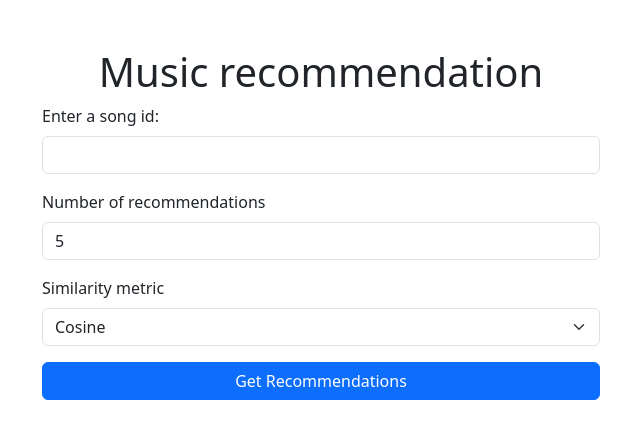
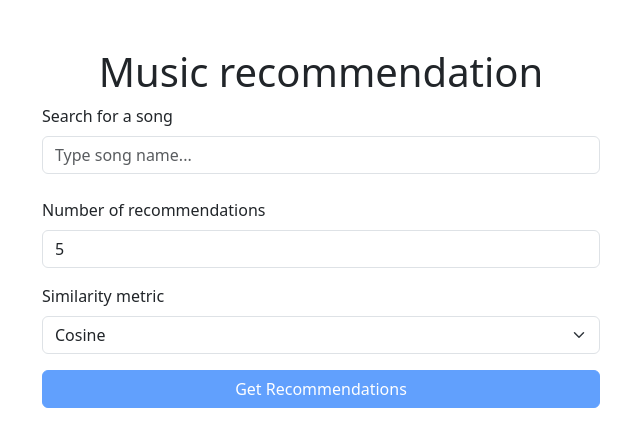
Before and after one commit to Kay-Westerhof/MusicRecommendation, a FastAPI app: page / in a window 1280 px wide. Shown: the top 447 px of the page, without its empty margins (319-959 px from the left). Run offline with FastAPI, Linux system fonts and the light colour scheme.

Commit message:
Search endpoint, search function to select song_id

```diff
--- a/main.py
+++ b/main.py
@@ -82,5 +82,17 @@ def show_recommendation(song_id: int = Form(...), amount: int = Form(...), simil
         return Response(status_code=400, content="Invalid similarity type")
 
 
+@app.get("/search")
+def search_songs(query: str):
+    if not query or len(query) < 2:
+        return []
+
+    matches = data[data['track_name'].str.contains(query, case=False, na=False)]
+    matches = matches.head(10)
+    results = matches[['song_id', 'track_name', 'track_artist']].to_dict('records')
+
+    return results
+
+
 
 #print(get_recommendation('Good Luck, Babe!', get_cosine_similarity(), 20))
--- a/templates/index.html
+++ b/templates/index.html
@@ -12,8 +12,11 @@
 
         <form action="/recommend" method="post" class="w-50">
             <div class="mb-3 w-100">
-                <label for="song_id" class="form-label">Enter a song id:</label>
-                <input type="text" id="song_id" name="song_id" class="form-control" required>
+                <label for="song_search" class="form-label">Search for a song</label>
+                <input type="text" id="song_search" class="form-control" placeholder="Type song name..." autocomplete="off">
+                <input type="hidden" id="song_id" name="song_id" required>
+                <div id="search_results" class="list-group mt-2"></div>
+                <div id="selected_song" class="alert alert-info mt-2" style="display: none;"></div>
             </div>
 
             <div class="mb-3 w-100">
@@ -30,11 +33,61 @@
             </div>
 
             <div class="w-100">
-                <button type="submit" class="btn btn-primary w-100">Get Recommendations</button>
+                <button type="submit" class="btn btn-primary w-100" id="submit_btn" disabled>Get Recommendations</button>
             </div>
         </form>
     </div>
 
     <script src="https://cdn.jsdelivr.net/npm/bootstrap@5.3.8/dist/js/bootstrap.bundle.min.js" integrity="sha384-FKyoEForCGlyvwx9Hj09JcYn3nv7wiPVlz7YYwJrWVcXK/BmnVDxM+D2scQbITxI" crossorigin="anonymous"></script>
+    <script>
+        const searchInput = document.getElementById('song_search');
+        const searchResults = document.getElementById('search_results');
+        const songIdInput = document.getElementById('song_id');
+        const selectedSongDiv = document.getElementById('selected_song');
+        const submitBtn = document.getElementById('submit_btn');
+
+        let debounceTimer;
+
+        searchInput.addEventListener('input', function() {
+            clearTimeout(debounceTimer);
+            const query = this.value.trim();
+
+            if (query.length < 2) {
+                searchResults.innerHTML = '';
+                return;
+            }
+
+            debounceTimer = setTimeout(() => {
+                fetch(`/search?query=${encodeURIComponent(query)}`)
+                    .then(response => response.json())
+                    .then(data => {
+                        searchResults.innerHTML = '';
+
+                        if (data.length === 0) {
+                            searchResults.innerHTML = '<div class="list-group-item">No songs found</div>';
+                            return;
+                        }
+
+                        data.forEach(song => {
+                            const item = document.createElement('button');
+                            item.type = 'button';
+                            item.className = 'list-group-item list-group-item-action';
+                            item.innerHTML = `<strong>${song.track_name}</strong><br><small class="text-muted">${song.track_artist}</small>`;
+                            item.onclick = () => selectSong(song.song_id, song.track_name, song.track_artist);
+                            searchResults.appendChild(item);
+                        });
+                    });
+            }, 300);
+        });
+
+        function selectSong(songId, trackName, trackArtist) {
+            songIdInput.value = songId;
+            selectedSongDiv.innerHTML = `Selected: <strong>${trackName}</strong> by ${trackArtist}`;
+            selectedSongDiv.style.display = 'block';
+            searchResults.innerHTML = '';
+            searchInput.value = '';
+            submitBtn.disabled = false;
+        }
+    </script>
 </body>
 </html>
```
